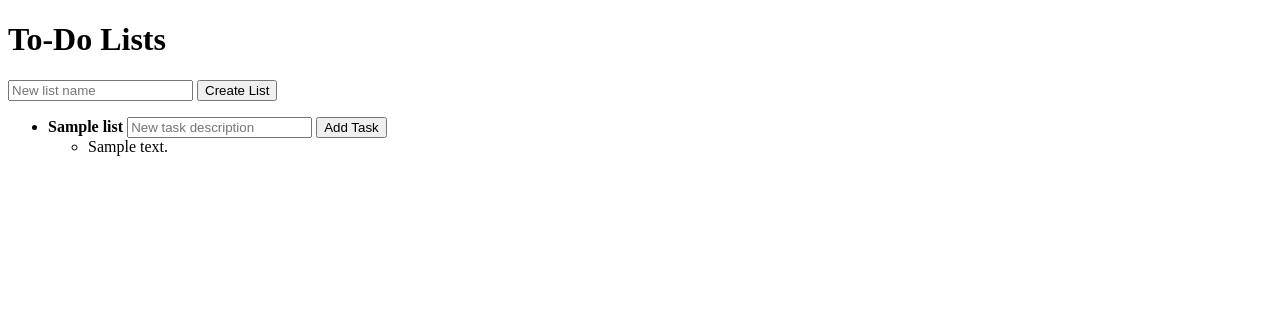
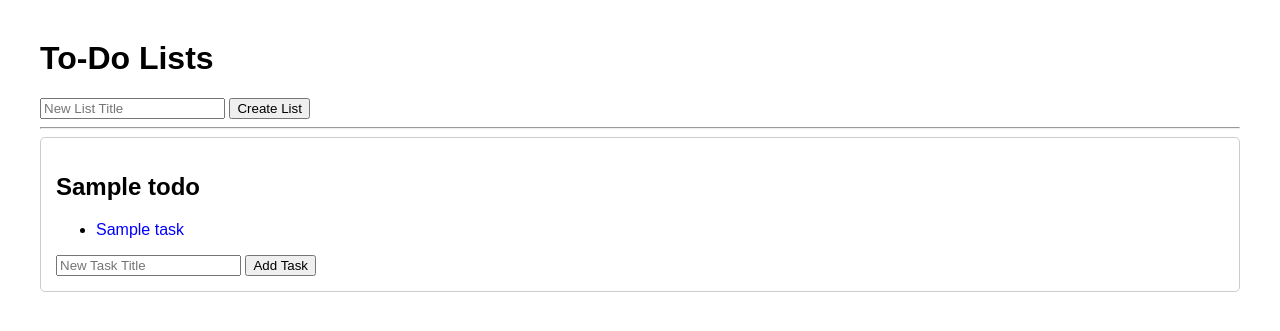
Before and after one commit to CI-Till-Krempel/horseless-carriage-eval-todo-app, a Flask app: template templates/index.html in a window 1280 px wide. Shown: the top 331 px of the page. Run offline with Flask 3, Linux system fonts and the light colour scheme; the template is opened without the code that fills it: most values are stand-ins (such as "Sample title", 1, 10 or a date in 2020); parts of the project's set-up code (start-up, migrations or seed data) failed here and were passed over.

Commit message:
feat: implement US-0004 toggle task completion

```diff
--- a/app.py
+++ b/app.py
@@ -1,25 +1,55 @@
+import os
 from flask import Flask, render_template, request, redirect, url_for
+from flask_sqlalchemy import SQLAlchemy
 
 app = Flask(__name__)
+app.config['SQLALCHEMY_DATABASE_URI'] = os.environ.get('DATABASE_URI', 'sqlite:///todo.db')
+app.config['SQLALCHEMY_TRACK_MODIFICATIONS'] = False
+db = SQLAlchemy(app)
 
-lists = {}
+class TodoList(db.Model):
+    id = db.Column(db.Integer, primary_key=True)
+    title = db.Column(db.String(100), nullable=False)
+    tasks = db.relationship('Task', backref='todolist', lazy=True, cascade='all, delete-orphan')
+
+class Task(db.Model):
+    id = db.Column(db.Integer, primary_key=True)
+    title = db.Column(db.String(200), nullable=False)
+    completed = db.Column(db.Boolean, default=False, nullable=False)
+    todolist_id = db.Column(db.Integer, db.ForeignKey('todolist.id'), nullable=False)
+
+with app.app_context():
+    db.create_all()
 
 @app.route('/')
 def index():
+    lists = TodoList.query.all()
     return render_template('index.html', lists=lists)
 
-@app.route('/lists', methods=['POST'])
+@app.route('/list', methods=['POST'])
 def create_list():
-    name = request.form.get('name')
-    if name and name not in lists:
-        lists[name] = []
+    title = request.form.get('title')
+    if title:
+        new_list = TodoList(title=title)
+        db.session.add(new_list)
+        db.session.commit()
     return redirect(url_for('index'))
 
-@app.route('/lists/<list_name>/tasks', methods=['POST'])
-def add_task(list_name):
-    task_desc = request.form.get('task')
-    if list_name in lists and task_desc:
-        lists[list_name].append({'description': task_desc, 'completed': False})
+@app.route('/list/<int:list_id>/task', methods=['POST'])
+def add_task(list_id):
+    todo_list = TodoList.query.get_or_404(list_id)
+    task_title = request.form.get('title')
+    if task_title:
+        task = Task(title=task_title, todolist_id=todo_list.id)
+        db.session.add(task)
+        db.session.commit()
+    return redirect(url_for('index'))
+
+@app.route('/task/<int:task_id>/toggle', methods=['POST'])
+def toggle_task(task_id):
+    task = Task.query.get_or_404(task_id)
+    task.completed = not task.completed
+    db.session.commit()
     return redirect(url_for('index'))
 
 if __name__ == '__main__':
--- a/templates/index.html
+++ b/templates/index.html
@@ -1,23 +1,45 @@
-<!doctype html>
+<!DOCTYPE html>
+<html lang="en">
+<head>
+    <meta charset="UTF-8">
     <title>To-Do App</title>
+    <style>
+        body { font-family: Arial, sans-serif; margin: 40px; }
+        .completed { text-decoration: line-through; color: gray; }
+        .list-container { margin-bottom: 20px; border: 1px solid #ccc; padding: 15px; border-radius: 5px; }
+    </style>
+</head>
+<body>
     <h1>To-Do Lists</h1>
-<form action="/lists" method="post">
-  <input type="text" name="name" placeholder="New list name" required>
+
+    <form action="{{ url_for('create_list') }}" method="POST">
+        <input type="text" name="title" placeholder="New List Title" required>
         <button type="submit">Create List</button>
     </form>
+
+    <hr>
+
+    {% for todo_list in lists %}
+    <div class="list-container">
+        <h2>{{ todo_list.title }}</h2>
+
         <ul>
-  {% for name, tasks in lists.items() %}
+            {% for task in todo_list.tasks %}
             <li>
-      <strong>{{ name }}</strong>
-      <form action="/lists/{{ name }}/tasks" method="post" style="display:inline;">
-        <input type="text" name="task" placeholder="New task description" required>
-        <button type="submit">Add Task</button>
+                <form action="{{ url_for('toggle_task', task_id=task.id) }}" method="POST" style="display:inline;">
+                    <button type="submit" style="background:none;border:none;color:blue;cursor:pointer;padding:0;font:inherit;">
+                        <span class="{% if task.completed %}completed{% endif %}">{{ task.title }}</span>
+                    </button>
                 </form>
-      <ul>
-        {% for task in tasks %}
-          <li>{{ task.description }}</li>
-        {% endfor %}
-      </ul>
             </li>
             {% endfor %}
         </ul>
+
+        <form action="{{ url_for('add_task', list_id=todo_list.id) }}" method="POST">
+            <input type="text" name="title" placeholder="New Task Title" required>
+            <button type="submit">Add Task</button>
+        </form>
+    </div>
+    {% endfor %}
+</body>
+</html>
```
Also changed, not shown: tests/test_todo.py (added, +35 -0 lines). Lines whose indentation alone changed are shown as unchanged.
